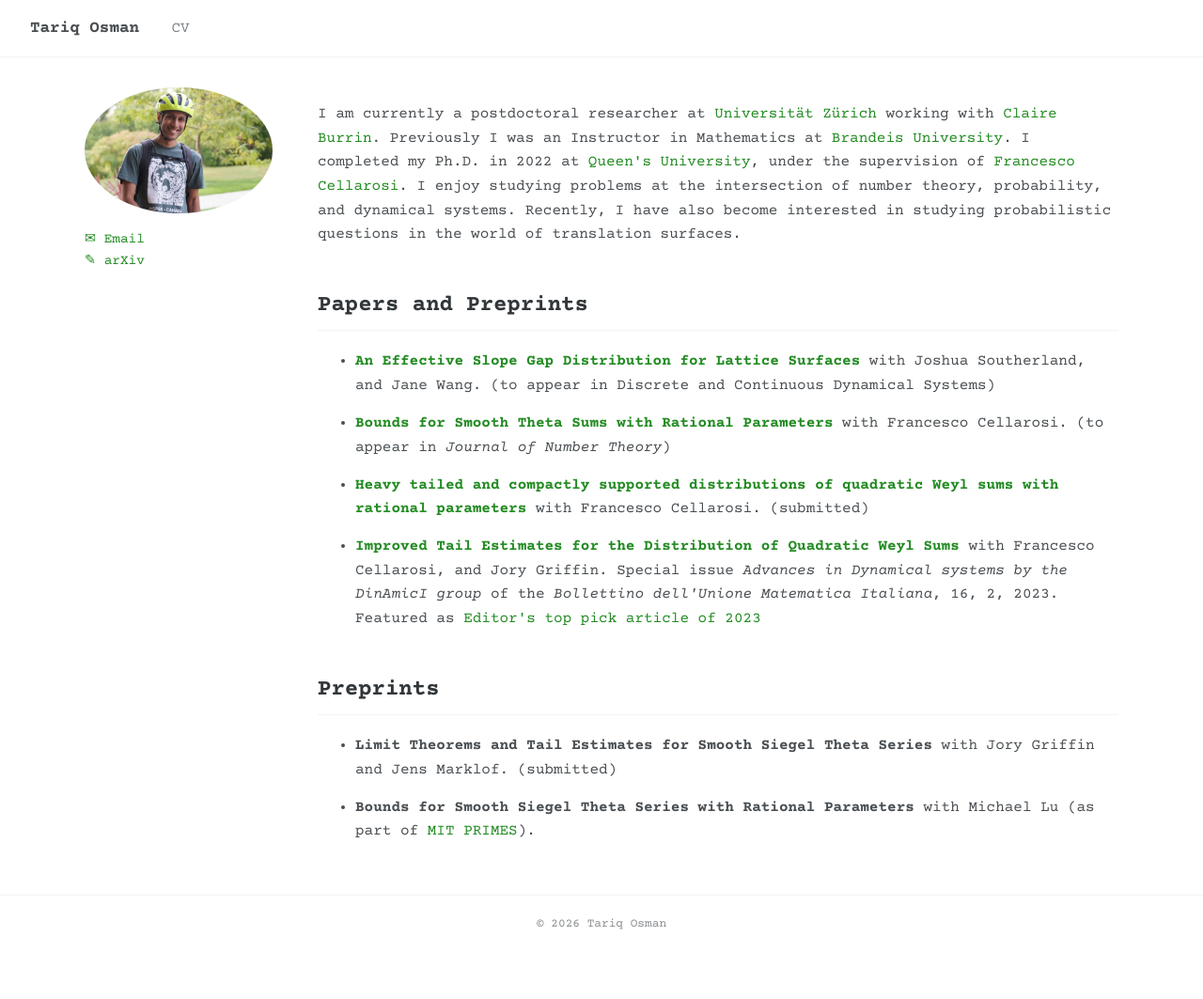
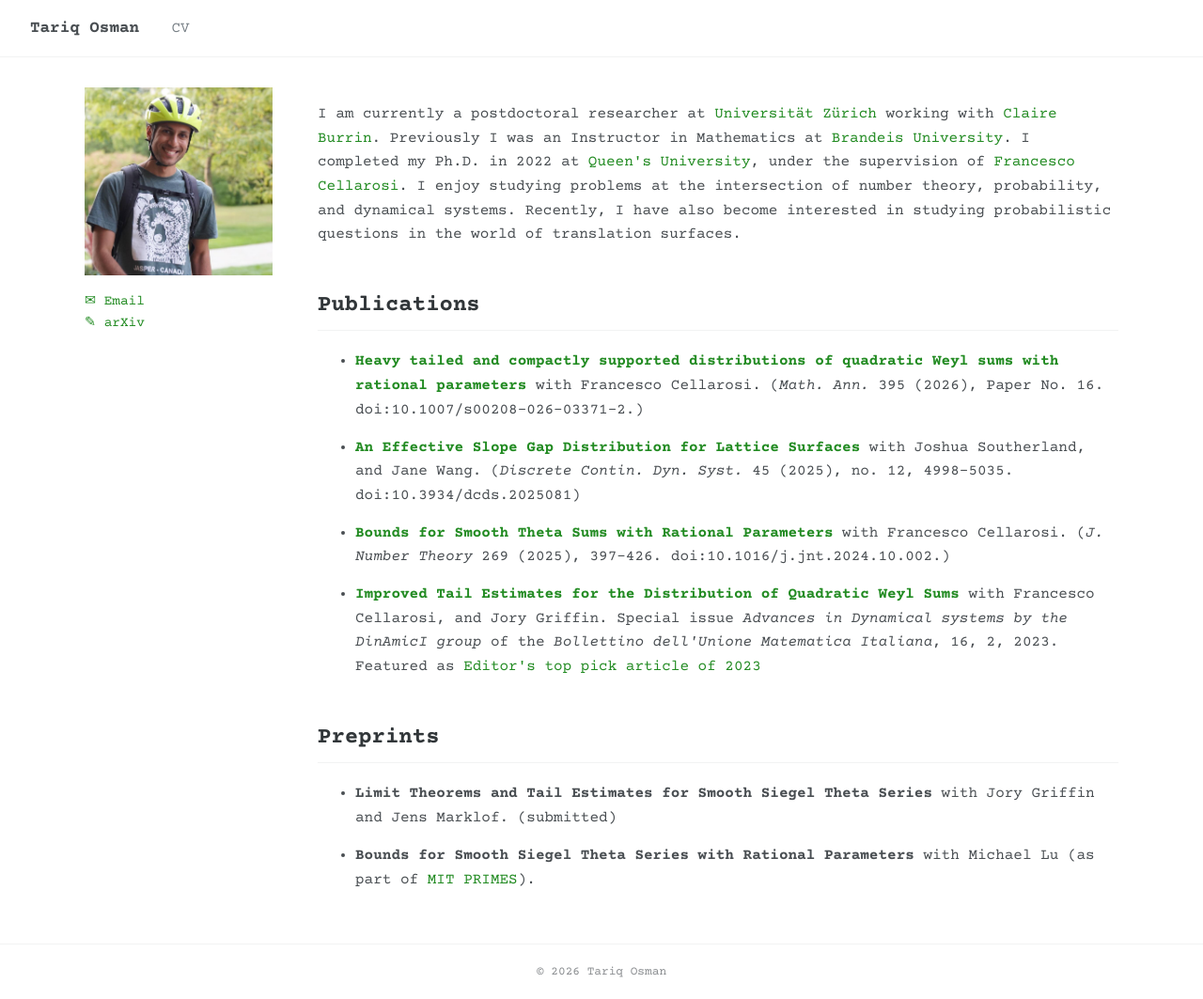
Before and after one commit to tariq-osman-math/tariq-osman-math.github.io, a plain HTML site: page index.html in a window 1280 px wide. Shown: the whole page at 94% size. Before the commit the page ends 1012 px from the top, so only its background shows below. Drawn offline with nearby package versions, Linux system fonts and the light colour scheme.

Commit message:
Update index.html

```diff
--- a/index.html
+++ b/index.html
@@ -51,7 +51,7 @@
       gap: 3em;
     }
     aside { flex: 0 0 200px; }
-    aside img { width: 100%; max-width: 200px; border-radius: 50%; }
+    aside img { width: 100%; max-width: 200px; aspect-ratio: 1 / 1; object-fit: cover; }
     aside h3 { margin: 0.6em 0 0.3em; color: #313639; }
     aside ul { list-style: none; padding: 0; margin: 0.5em 0; font-size: 0.9em; }
     main { flex: 1; min-width: 0; }
@@ -118,23 +118,23 @@
         Recently, I have also become interested in studying probabilistic questions in the world of translation surfaces.
       </p>
 
-      <h2>Papers and Preprints</h2>
+      <h2> Publications </h2>
       <!-- To add a paper: copy one <li> ... </li> block and edit it. Newest at top. -->
       <ul>
         <li>
+          <a href="https://arxiv.org/pdf/2210.09838"><b>Heavy tailed and compactly supported distributions of quadratic Weyl sums with rational parameters</b></a>
+          with Francesco Cellarosi.
+          (<i>Math. Ann.</i> 395 (2026), Paper No. 16. doi:10.1007/s00208-026-03371-2.)
+        </li>
+        <li>
           <a href="https://arxiv.org/pdf/2409.15660"><b>An Effective Slope Gap Distribution for Lattice Surfaces</b></a>
           with Joshua Southerland, and Jane Wang.
-          (to appear in Discrete and Continuous Dynamical Systems)
+          (<i>Discrete Contin. Dyn. Syst.</i> 45 (2025), no. 12, 4998–5035. doi:10.3934/dcds.2025081)
         </li>
         <li>
           <a href="https://arxiv.org/pdf/2306.11119"><b>Bounds for Smooth Theta Sums with Rational Parameters</b></a>
           with Francesco Cellarosi.
-          (to appear in <i>Journal of Number Theory</i>)
-        </li>
-        <li>
-          <a href="https://arxiv.org/pdf/2210.09838"><b>Heavy tailed and compactly supported distributions of quadratic Weyl sums with rational parameters</b></a>
-          with Francesco Cellarosi.
-          (submitted)
+          (<i>J. Number Theory</i> 269 (2025), 397–426. doi:10.1016/j.jnt.2024.10.002.)
         </li>
         <li>
           <a href="https://arxiv.org/pdf/2203.06274"><b>Improved Tail Estimates for the Distribution of Quadratic Weyl Sums</b></a>
```
